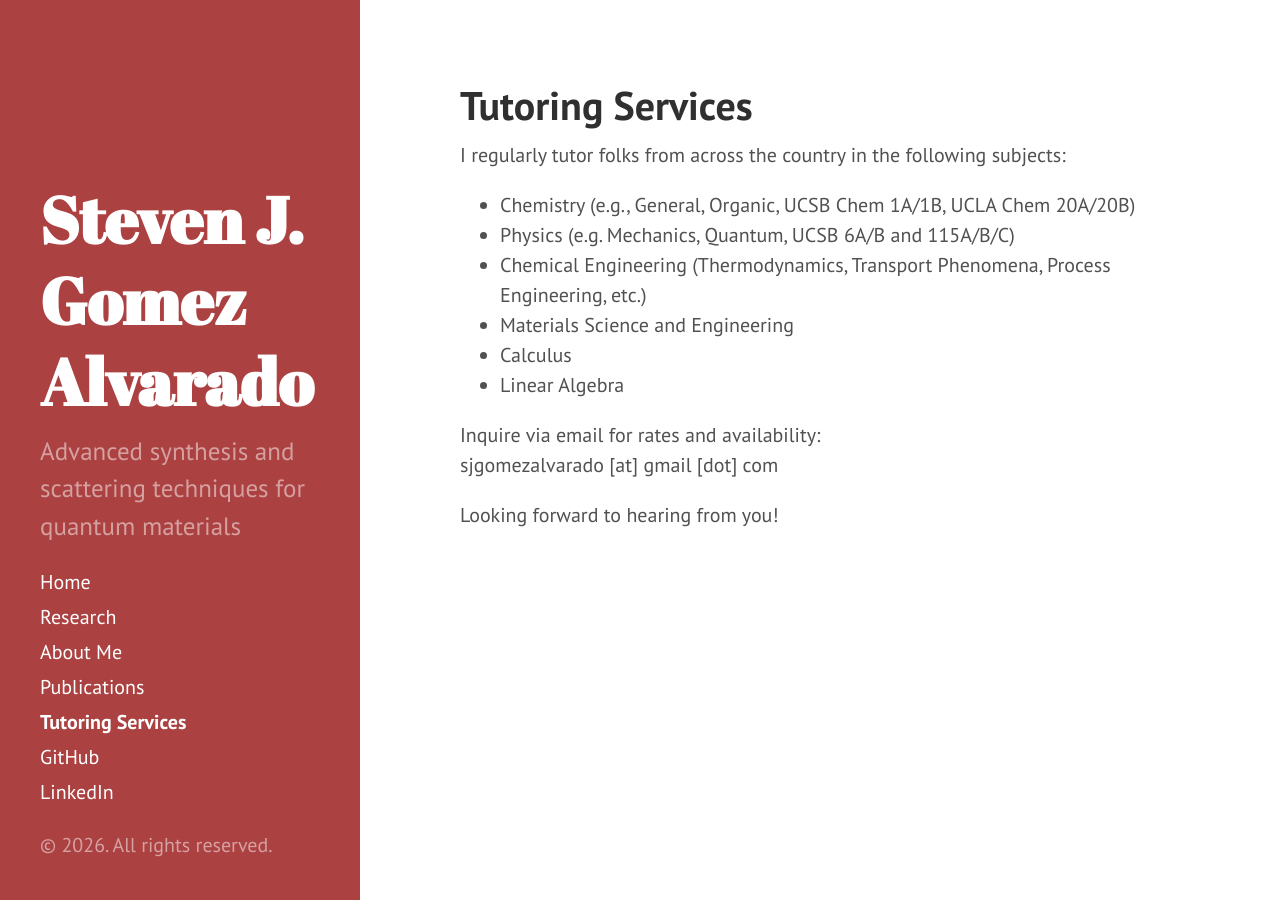
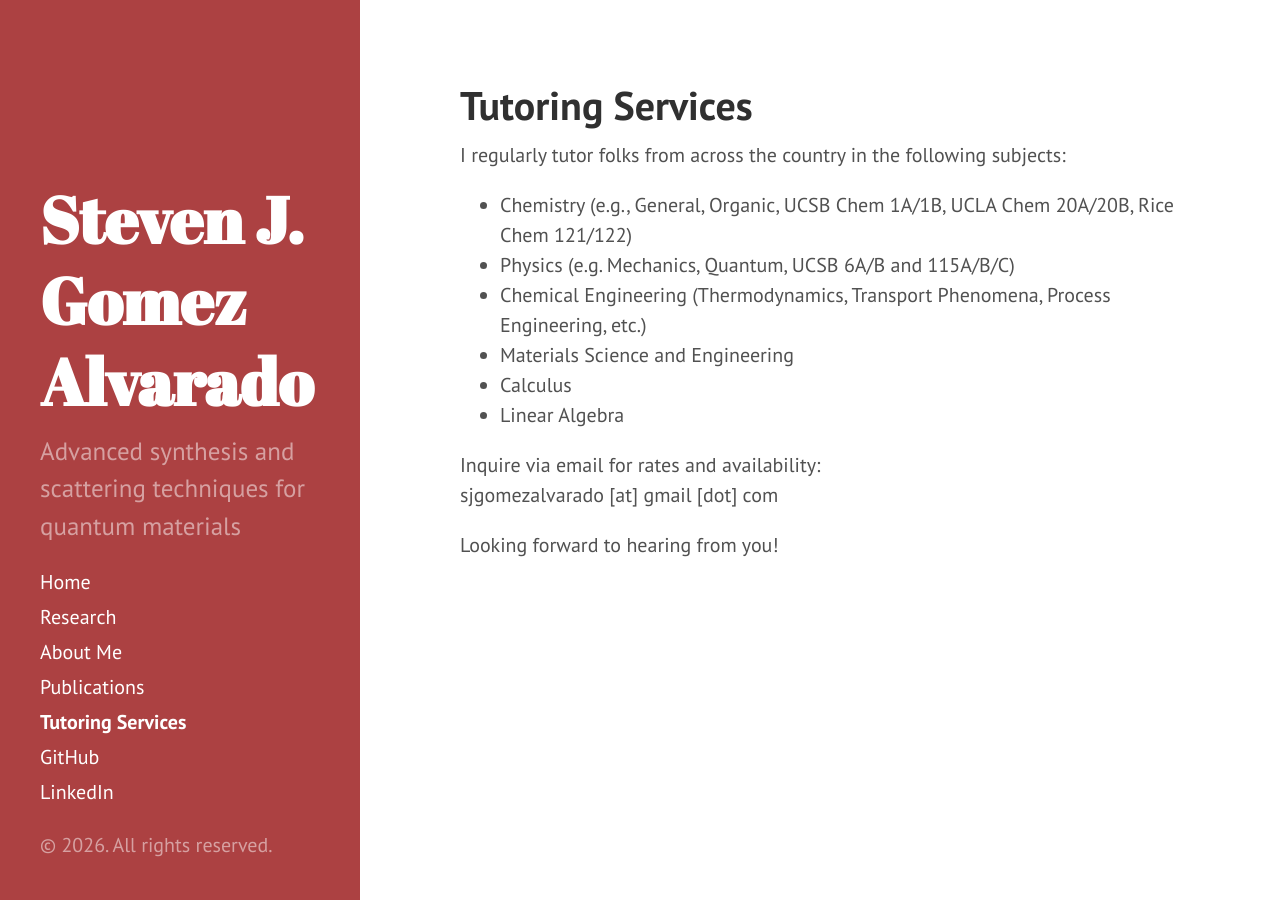
Before and after one commit to stevenjgomez/stevenjgomez.github.io, a Jekyll site: the page built from tutoring.md, in a window 1280 px wide. Built offline with Jekyll 4.4.1, drawn with Linux system fonts in a browser that asks for light colours.

Commit message:
Add Rice courses

```diff
--- a/tutoring.md
+++ b/tutoring.md
@@ -3,7 +3,7 @@ layout: "page"
 title: "Tutoring Services"
 ---
 I regularly tutor folks from across the country in the following subjects:
-- Chemistry (e.g., General, Organic, UCSB Chem 1A/1B, UCLA Chem 20A/20B)
+- Chemistry (e.g., General, Organic, UCSB Chem 1A/1B, UCLA Chem 20A/20B, Rice Chem 121/122)
 - Physics (e.g. Mechanics, Quantum, UCSB 6A/B and 115A/B/C)
 - Chemical Engineering (Thermodynamics, Transport Phenomena, Process Engineering, etc.)
 - Materials Science and Engineering
```
